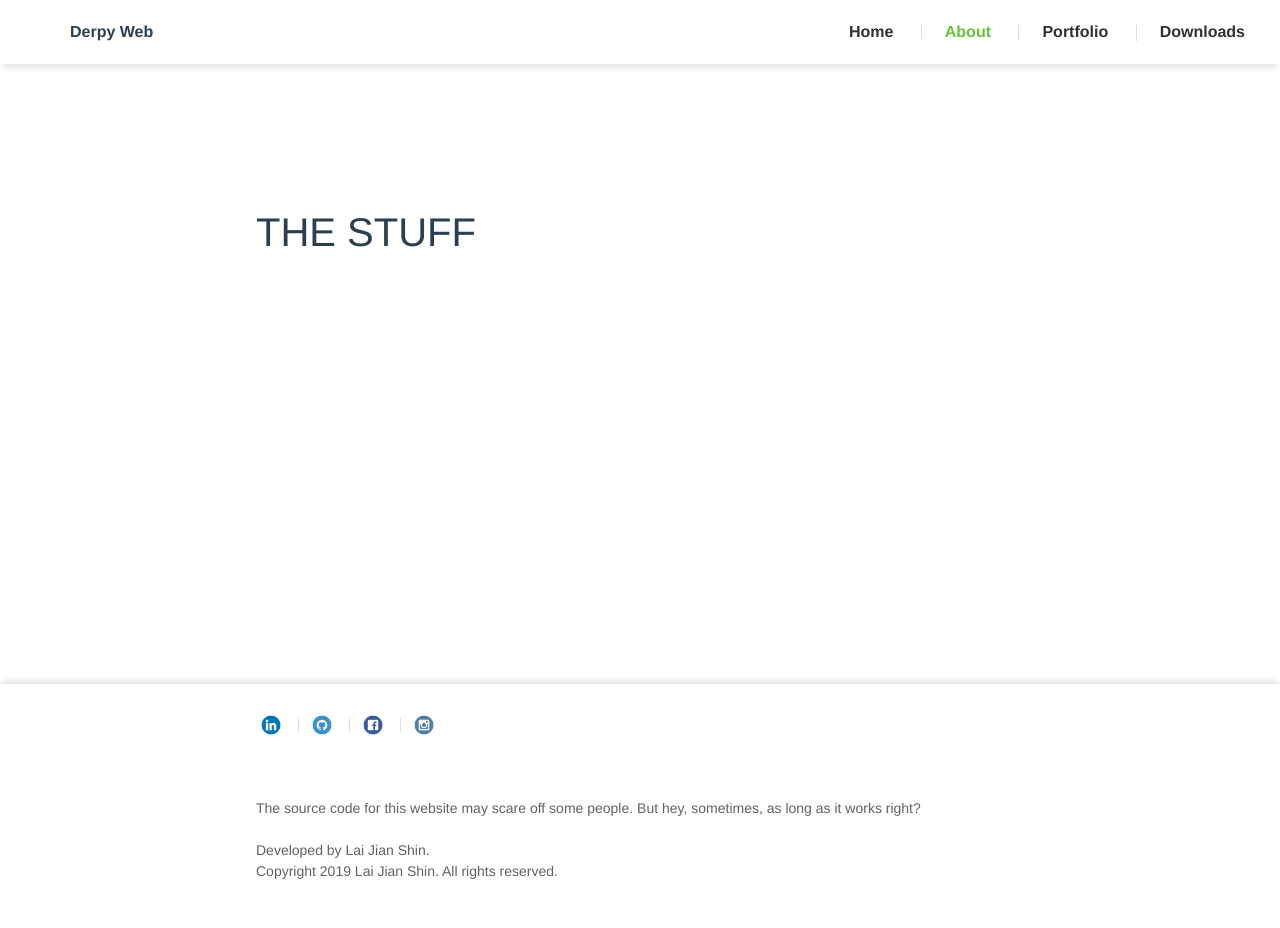
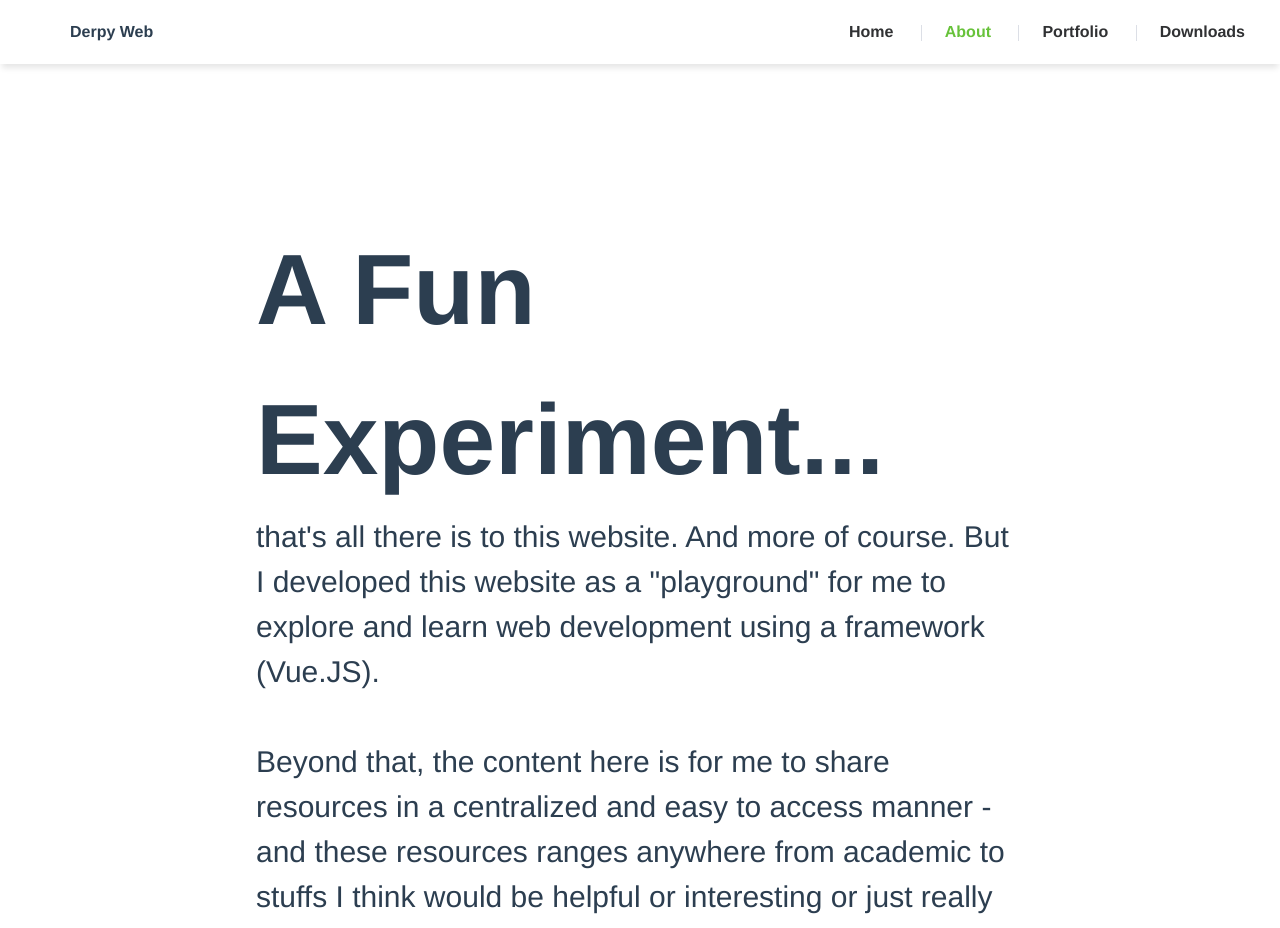
Before and after one commit to AndyPhoenix9879/iris, a Vue app: page /about in a window 1280 px wide. Shown: the top 928 px of the page. Built offline with nearby package versions, Linux system fonts and the light colour scheme.

Commit message:
About.vue: Added content

```diff
--- a/src/views/About.vue
+++ b/src/views/About.vue
@@ -2,7 +2,15 @@
 <div>
   <div class="mainContainer">
 
-    <h1><br><br><br> THE STUFF</h1>
+    <div class="aboutTitle"><b>A Fun Experiment...</b></div>
+    <span style="font-size:30px">
+      that's all there is to this website. And more of course. But I developed this website
+      as a "playground" for me to explore and learn web development using a framework (Vue.JS).
+      <br><br>
+      Beyond that, the content here is for me to share resources in a centralized and easy to access
+      manner - and these resources ranges anywhere from academic to stuffs I think would be helpful or
+      interesting or just really cool.
+    </span>
 
   </div>
 
@@ -22,6 +30,10 @@ export default {
 
 <style scoped>
 .mainContainer {
-  min-height:620px;
+  margin: 150px 0 180px 0;
+  min-height:470px;
+}
+.aboutTitle {
+  font-size: 100px;
 }
 </style>
```
